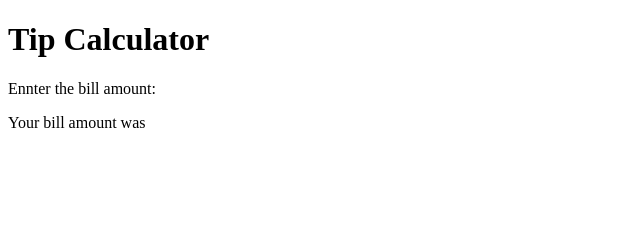
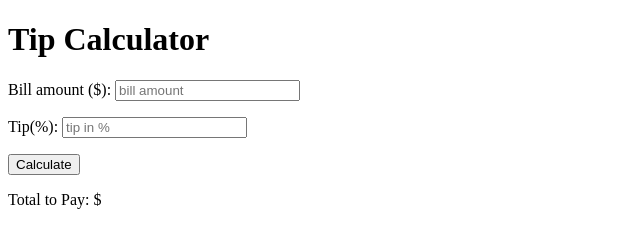
Before and after one commit to KatarzynaMaz/ScrimbaCourses, a plain HTML site: page JSForBeginners/challenge4/index.html in a window 1280 px wide. Shown: the whole page, without its empty margins (0-640 px from the left). Drawn offline with Linux system fonts and the light colour scheme.

Commit message:
Fixed the Calculate button

```diff
--- a/JSForBeginners/challenge4/app.js
+++ b/JSForBeginners/challenge4/app.js
@@ -3,12 +3,29 @@
 //Make tip parameter optional
 //Return a total amount and save it to a variable
 
-function caclulateTip(chargeAmount, tip = 0.10){
+/*function caclulateTip(chargeAmount, tip = 0.10){
     let tipAmount = chargeAmount * tip;
     totalAmount = chargeAmount + tipAmount;
     return totalAmount;
 }
 
-let firstBill =caclulateTip(150);
+let totalBill =caclulateTip(75);
 
-    console.log(" You need to pay " + "$" + firstBill);
+    console.log(" You need to pay " + "$" + totalBill);*/
+
+function calculateTotalBill (){
+    let tip = document.getElementById("tip").value;
+    //tip = tip*0.1;
+
+
+    let billAmount = document.getElementById("billAmount").value;
+    billAmount = Number(billAmount);
+
+    let tipAmount = billAmount*(tip/100);
+    tipAmount = Number(tipAmount);
+
+    let amountToPay = document.getElementById("amountToPay");
+
+    totalBill = billAmount + tipAmount;
+    amountToPay.innerText = totalBill;
+}
--- a/JSForBeginners/challenge4/index.html
+++ b/JSForBeginners/challenge4/index.html
@@ -3,26 +3,23 @@
     <head>
         <meta charset = "utf-8">
         <meta name = "viewport", content = "width = device-width, initial-scale=1.0">
+        <link src="styles.css" rel="stylesheet">
         <title>Project 4</title>
 
     </head>
     <body>
         <div>
-             <h1>Tip Calculator</h1>
-            <p>Ennter the bill amount:<span id="tipAmount"></span></p>
+                 <h1>Tip Calculator</h1>
+             <form>
+                <p>Bill amount ($): <input type="text"id="billAmount" placeholder="bill amount" ></p>
+                <p>Tip(%): <input type="text" id="tip" placeholder="tip in %" ></p>
+                    <button onclick="calculateTotalBill()">Calculate</button>
+                <p> Total to Pay: $ <span id="amountToPay"></span></p>
+            </form>
+
+        </div>
 
 
-
-
-
-
-             <main>
-            <p> Your bill amount was <span i= "enter the bill "></span></p>
-
-         </main>
-
-
-            </div>
         <script src = "app.js"></script>
     </body>
 </html>
```
